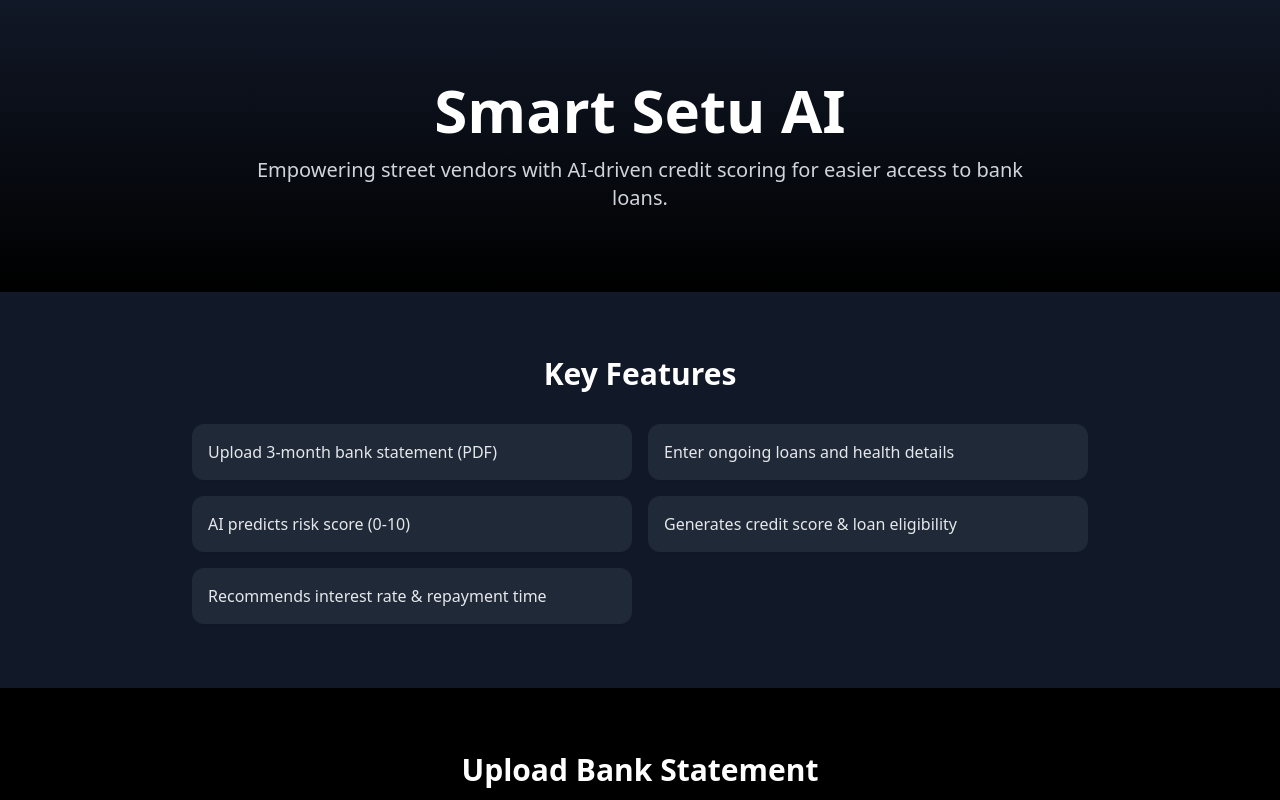
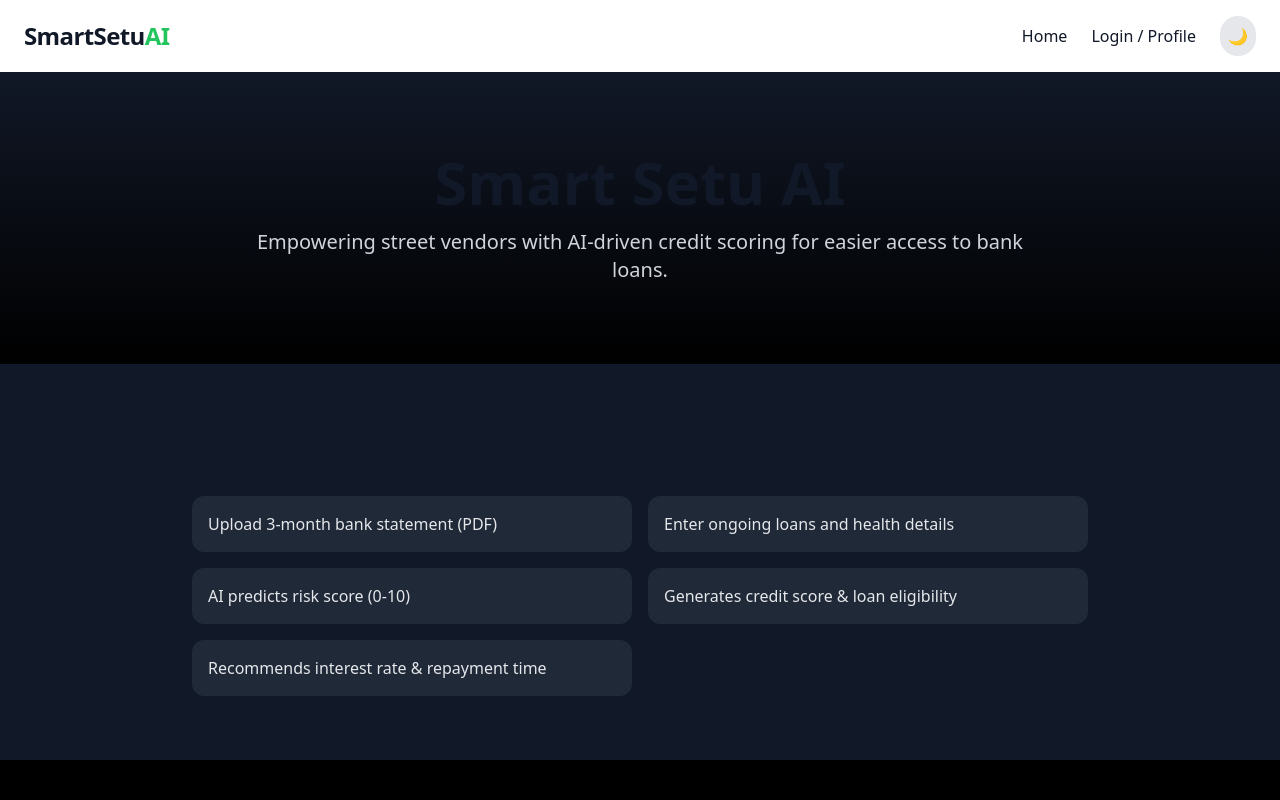
Before and after one commit to mrashis06/smart-setu-ai, a React (Create React App) app in the folder frontend/: page / in a window 1280 px wide. Shown: the top 800 px of the page. Built offline with nearby package versions, Linux system fonts and the light colour scheme.

Commit message:
Update App.jsx

```diff
--- a/frontend/src/App.jsx
+++ b/frontend/src/App.jsx
@@ -1,11 +1,13 @@
 import React from 'react';
+import Navbar from './components/Navbar';
 import Hero from './components/Hero';
 import Features from './components/Features';
 import UploadForm from './components/UploadForm';
 
 function App() {
   return (
-    <div className="bg-gray-950 text-white min-h-screen">
+    <div className="bg-white dark:bg-gray-950 min-h-screen text-gray-900 dark:text-white transition-colors duration-300">
+      <Navbar />
       <Hero />
       <Features />
       <UploadForm />
```
